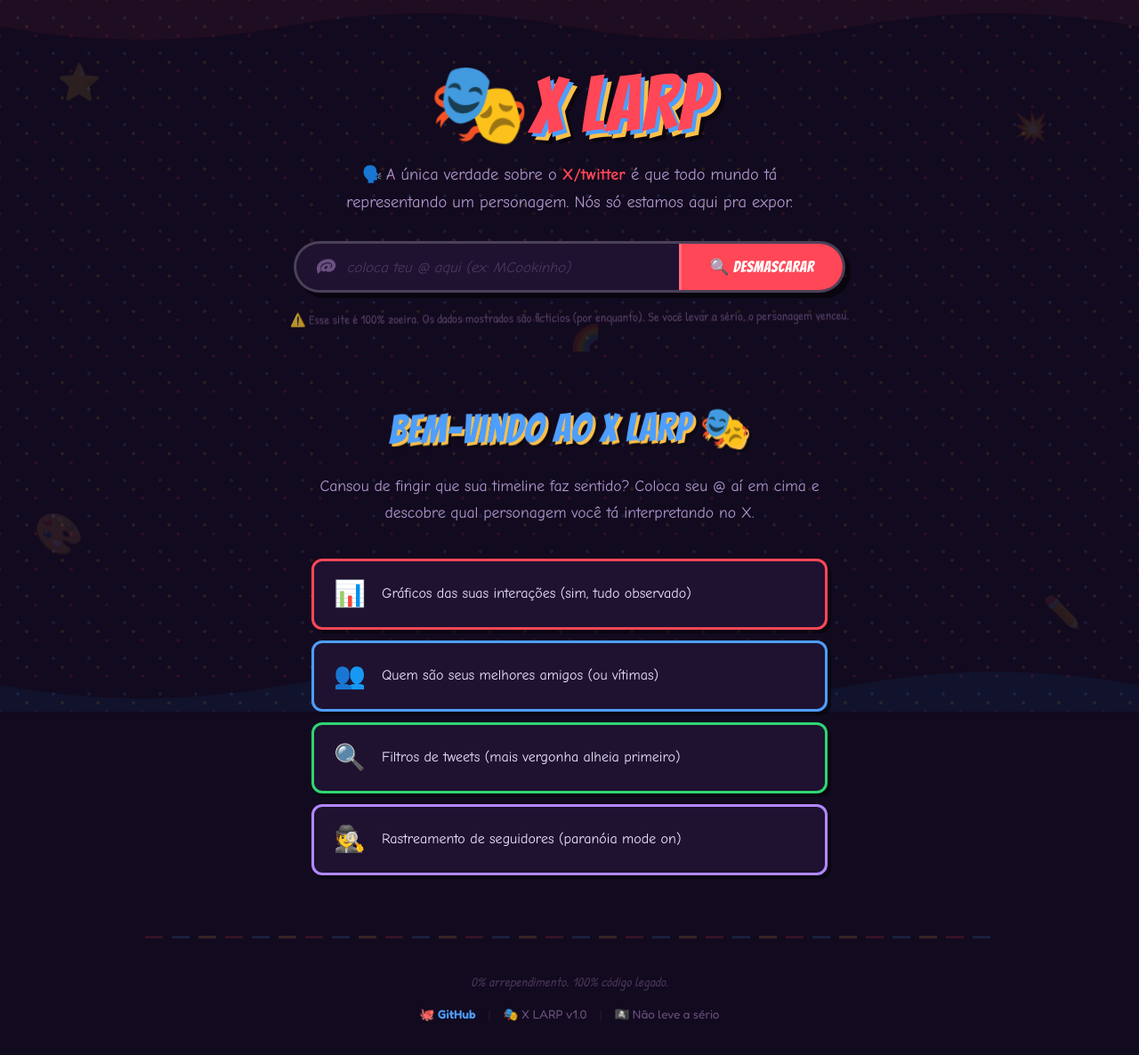
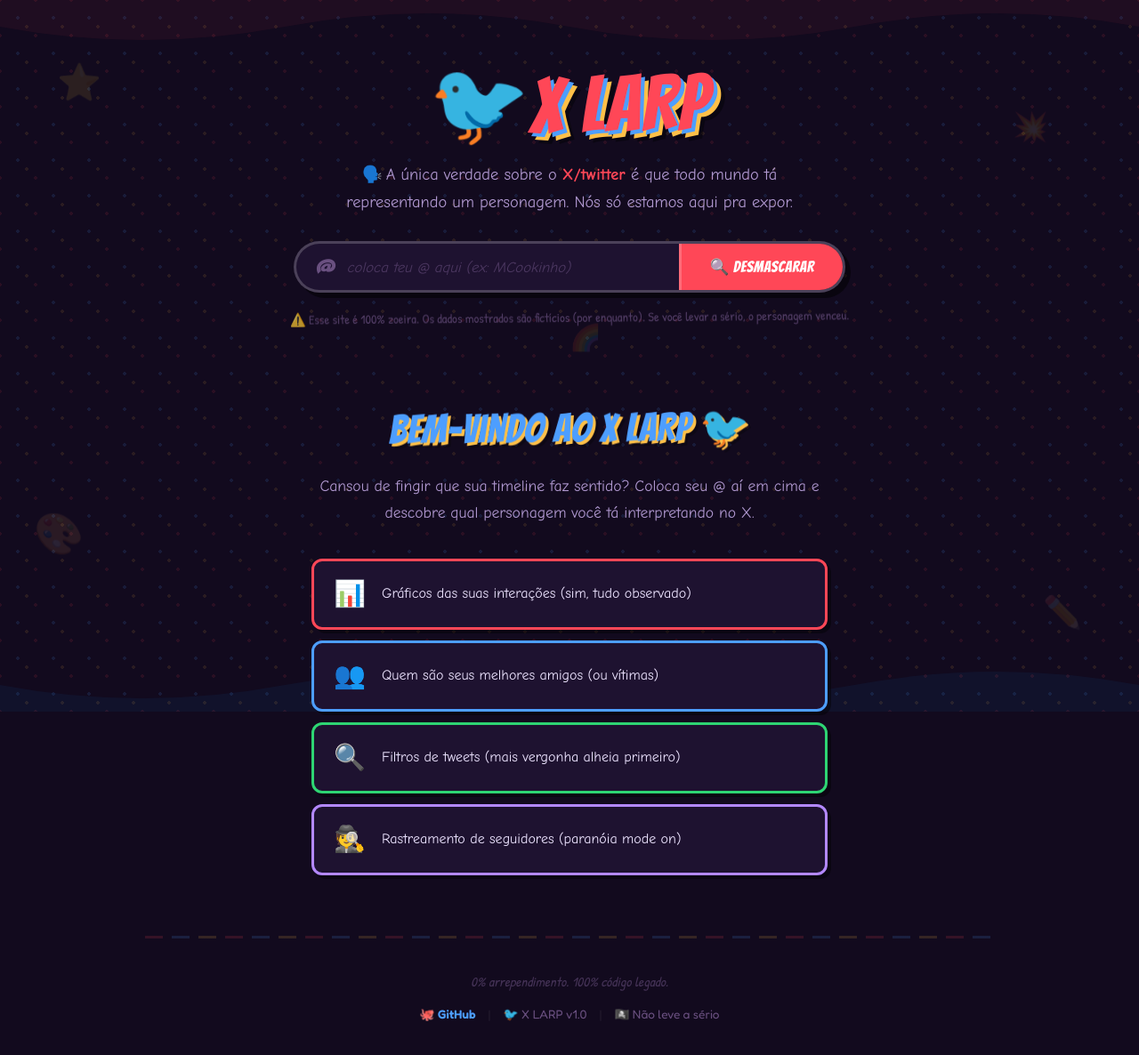
Before and after one commit to MCookinho/x-larp, a React (Vite) app: page / in a window 1280 px wide. Shown: the top 1186 px of the page at 89% size. Built offline with nearby package versions, Linux system fonts and the light colour scheme.

Commit message:
🐦 replace mask emoji with bird emoji

```diff
--- a/src/App.tsx
+++ b/src/App.tsx
@@ -54,7 +54,7 @@ export default function App() {
       {!username && !isLoading && (
         <div className="welcome">
           <div className="welcome-content">
-            <h2 className="welcome-title">Bem-vindo ao X LARP 🎭</h2>
+            <h2 className="welcome-title">Bem-vindo ao X LARP 🐦</h2>
             <p className="welcome-text">
               Cansou de fingir que sua timeline faz sentido? Coloca seu @ aí em cima
               e descobre qual personagem você tá interpretando no X.
--- a/src/components/FunFooter.tsx
+++ b/src/components/FunFooter.tsx
@@ -19,7 +19,7 @@ export function FunFooter() {
             🐙 GitHub
           </a>
           <span className="footer-sep">|</span>
-          <span>🎭 X LARP v1.0</span>
+          <span>🐦 X LARP v1.0</span>
           <span className="footer-sep">|</span>
           <span>🏴‍☠️ Não leve a sério</span>
         </div>
--- a/src/components/Header.tsx
+++ b/src/components/Header.tsx
@@ -17,7 +17,7 @@ export function Header({ onAnalyze, isLoading }: HeaderProps) {
     <header className="header">
       <div className="header-top">
         <h1 className="title">
-          <span className="title-icon">🎭</span>
+          <span className="title-icon">🐦</span>
           X LARP
         </h1>
         <p className="subtitle">
```
Also changed, not shown: index.html (line endings or trailing spaces).
